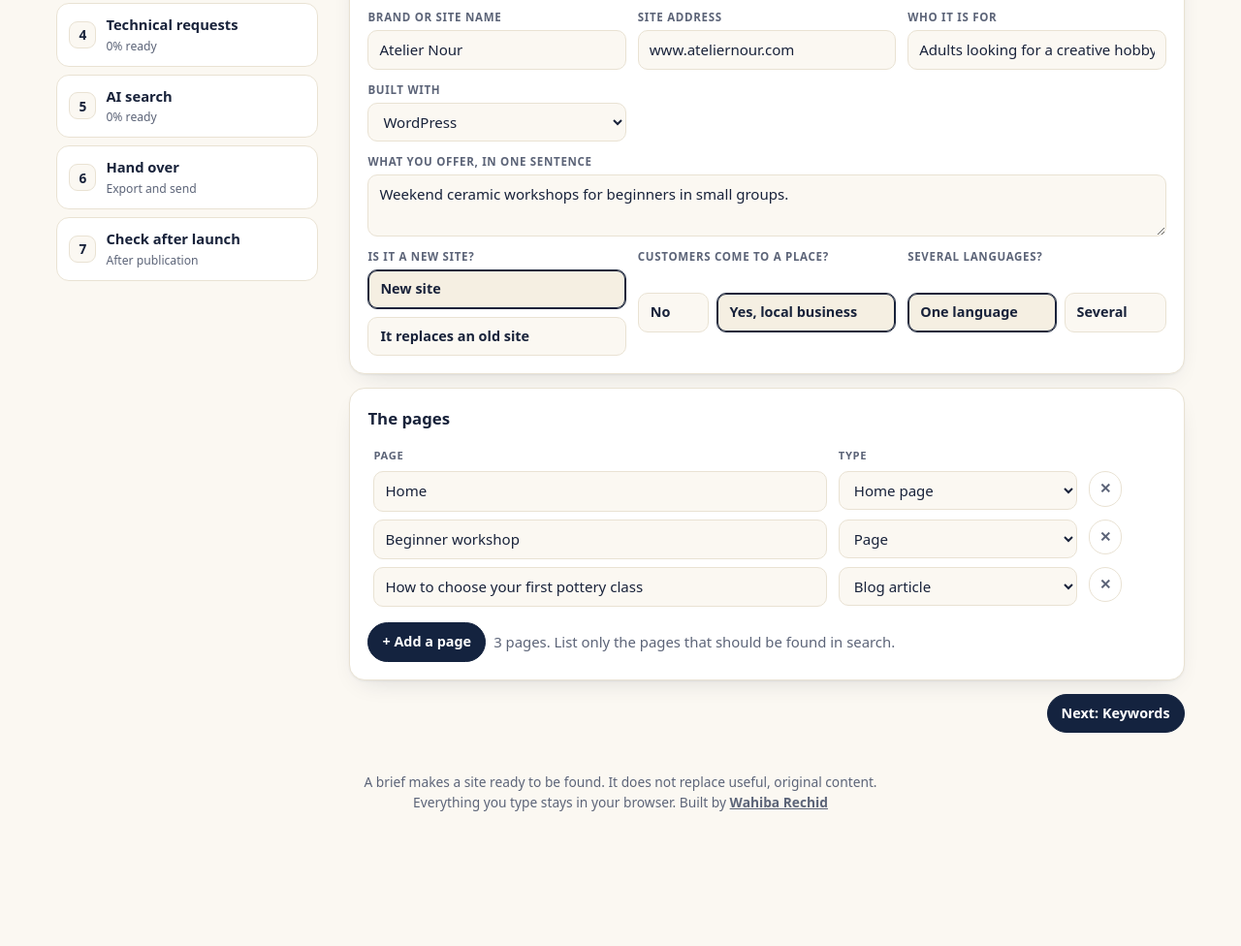
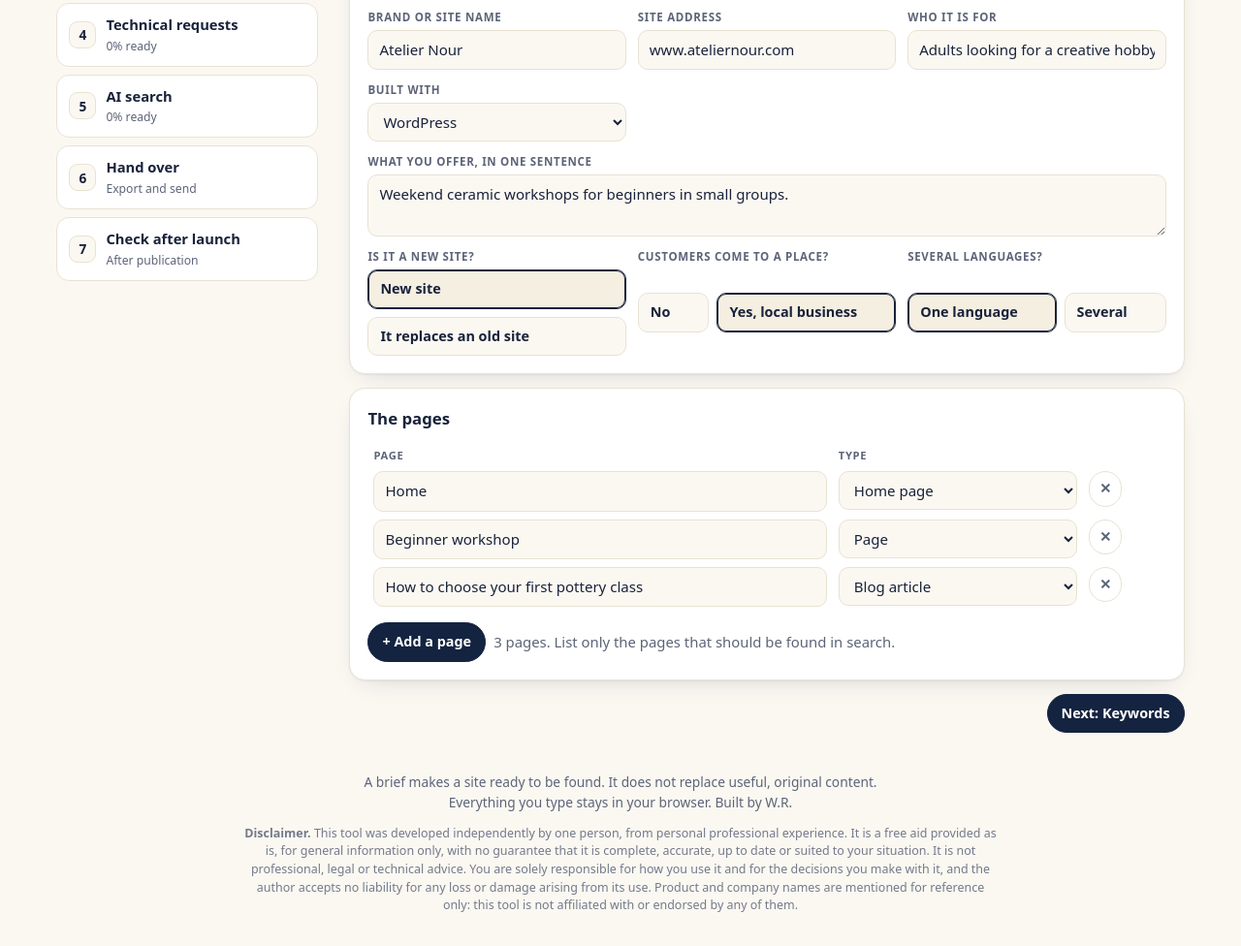
Before and after one commit to rechidwahiba-cell/visibility-brief, a plain HTML site: page index.html in a window 1280 px wide. Shown: the part 457-1433 px from the top of the page at 97% size. Before the commit the page ends 1328 px from the top, so only its background shows below. Drawn offline with Linux system fonts and the light colour scheme.

Commit message:
Use initials and add a disclaimer
Co-Authored-By: Claude Fable 5.2 <noreply@anthropic.com>

```diff
--- a/index.html
+++ b/index.html
@@ -3,7 +3,7 @@
 <head>
 <meta charset="utf-8">
 <meta name="viewport" content="width=device-width, initial-scale=1">
-<title>Search and AI Visibility Brief | Wahiba Rechid</title>
+<title>Search and AI Visibility Brief</title>
 <meta name="description" content="Prepare the full search and AI visibility brief of a site, page by page: keywords, titles, descriptions, headings, FAQ, technical requests and AI search checks, ready to hand over to SEO and tech teams.">
 <meta property="og:title" content="Search and AI Visibility Brief">
 <meta property="og:description" content="Prepare the SEO and AI search brief of a whole site, page by page, and hand it over in one file.">
@@ -133,7 +133,8 @@ footer{margin:40px 0 32px;text-align:center;color:var(--mute);font-size:.86rem}
   <section id="main" aria-live="polite"></section>
 </div></main>
 
-<footer><div class="wrap">A brief makes a site ready to be found. It does not replace useful, original content.<br>Everything you type stays in your browser. Built by <a href="https://wahiba-rechid.vercel.app/">Wahiba Rechid</a></div></footer>
+<footer><div class="wrap">A brief makes a site ready to be found. It does not replace useful, original content.<br>Everything you type stays in your browser. Built by W.R.</div><p style="max-width:820px;margin:12px auto 0;padding:0 20px;font-size:.78rem;line-height:1.5;opacity:.85"><b>Disclaimer.</b> This tool was developed independently by one person, from personal professional experience. It is a free aid provided as is, for general information only, with no guarantee that it is complete, accurate, up to date or suited to your situation. It is not professional, legal or technical advice. You are solely responsible for how you use it and for the decisions you make with it, and the author accepts no liability for any loss or damage arising from its use. Product and company names are mentioned for reference only: this tool is not affiliated with or endorsed by any of them.</p>
+</footer>
 
 <script>
 const $=id=>document.getElementById(id);
```
Also changed, not shown: 1 other file.
